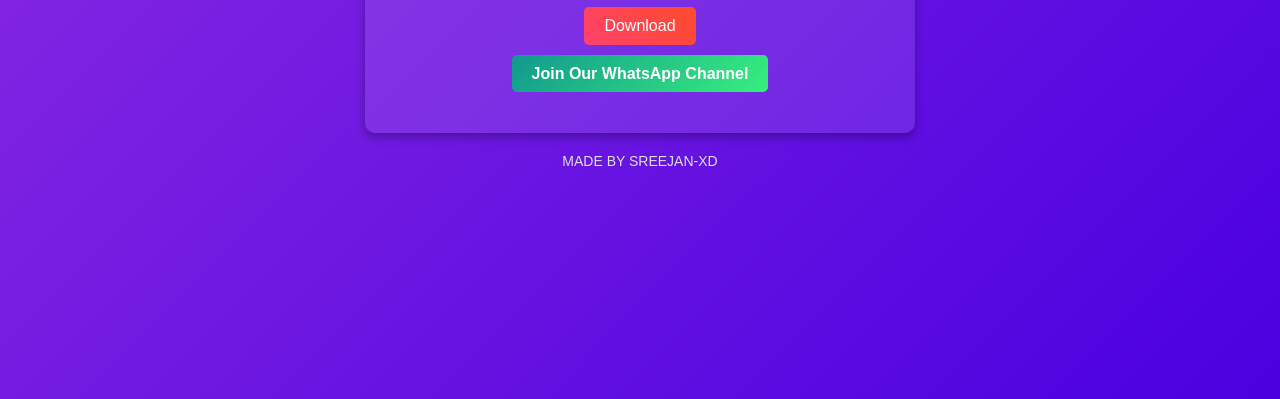
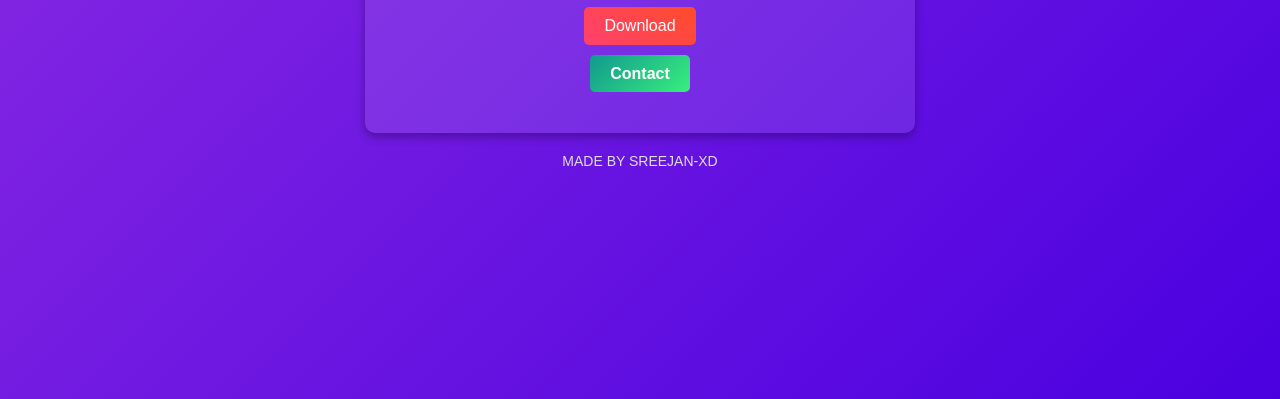
Before and after one commit to srijan907/Insta, a plain HTML site: page index.html in a window 1280 px wide. Shown: the part 401-800 px from the top of the page. Drawn offline with Linux system fonts and the light colour scheme.

Commit message:
Update index.html

```diff
--- a/index.html
+++ b/index.html
@@ -73,7 +73,7 @@ background: linear-gradient(135deg, #8E2DE2, #4A00E0);
         <input type="text" id="urlInput" placeholder="Enter Instagram Reel URL">
         <button onclick="fetchInstagramReel()">Download</button>
         <div id="result" class="result"></div>
-   <a href="https://whatsapp.com/channel/0029VakaPzeD38CV78dbGf0e" class="whatsapp-button">Join Our WhatsApp Channel</a>
+   <a href="https://wa.me/917439382677" class="whatsapp-button">Contact </a>
     </div>
         <div class="footer">MADE BY SREEJAN-XD</div>
     </div><script>
```
